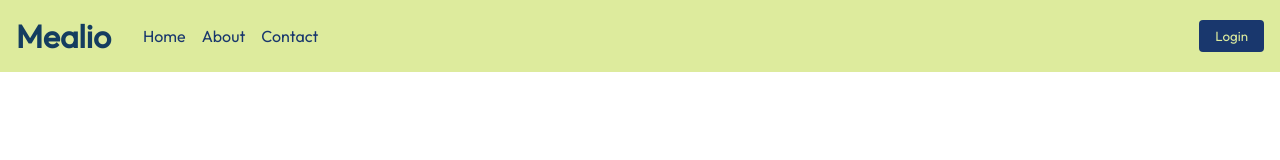
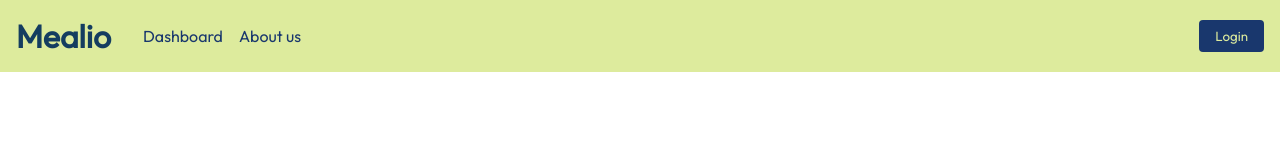
Before and after one commit to demian-wolf/leedshack-2025-project, a React (Vite) app in the folder frontend/: page / in a window 1280 px wide. Shown: the top 160 px of the page. Built offline with nearby package versions, Linux system fonts and the light colour scheme.

Commit message:
Rename Home -> Dashboard & Remove Contact

```diff
--- a/frontend/src/components/Header/Header.jsx
+++ b/frontend/src/components/Header/Header.jsx
@@ -10,9 +10,8 @@ const Header = () => {
         <h1>Mealio</h1>
         <nav>
           <ul>
-            <li><a href="/">Home</a></li>
-            <li><a href="/about">About</a></li>
-            <li><a href="/contact">Contact</a></li>
+            <li><a href="/">Dashboard</a></li>
+            <li><a href="/about">About us</a></li>
           </ul>
         </nav>
       </div>
```
